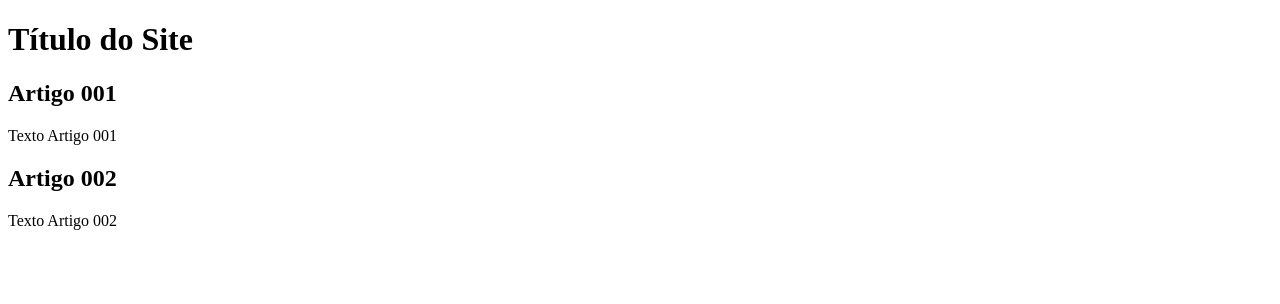
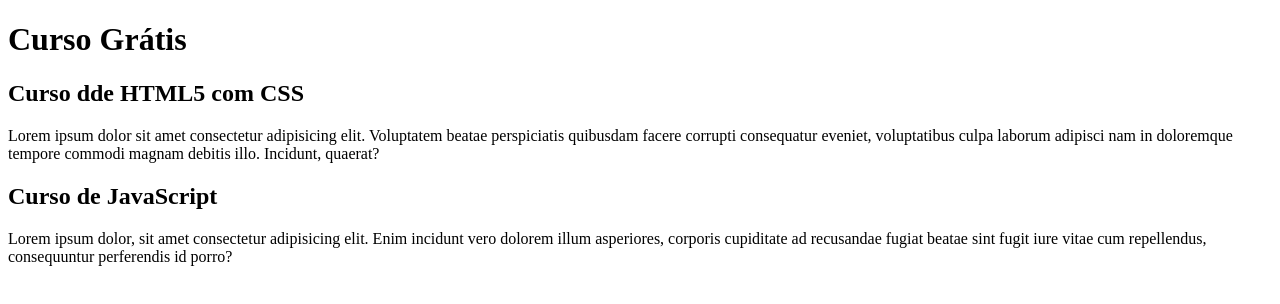
Before and after one commit to Katiaana/Projeto-site, a plain HTML site: page index.html in a window 1280 px wide. Drawn offline with Linux system fonts and the light colour scheme.

Commit message:
comecei a escrever conteúdo

```diff
--- a/index.html
+++ b/index.html
@@ -8,15 +8,15 @@
     <body>
         <main>
             <header>
-                <h1>Título do Site</h1>
+                <h1>Curso Grátis</h1>
             </header>
             <article>
-                <h2>Artigo 001</h2>
-                <p>Texto Artigo 001</p>
+                <h2>Curso dde HTML5 com CSS</h2>
+                <p>Lorem ipsum dolor sit amet consectetur adipisicing elit. Voluptatem beatae perspiciatis quibusdam facere corrupti consequatur eveniet, voluptatibus culpa laborum adipisci nam in doloremque tempore commodi magnam debitis illo. Incidunt, quaerat?</p>
              <article>
             </article>
-                <h2>Artigo 002</h2>
-                <p>Texto Artigo 002</p>
+                <h2>Curso de JavaScript</h2>
+                <p>Lorem ipsum dolor, sit amet consectetur adipisicing elit. Enim incidunt vero dolorem illum asperiores, corporis cupiditate ad recusandae fugiat beatae sint fugit iure vitae cum repellendus, consequuntur perferendis id porro?</p>
             </article>
         </main>
     </body>
```
